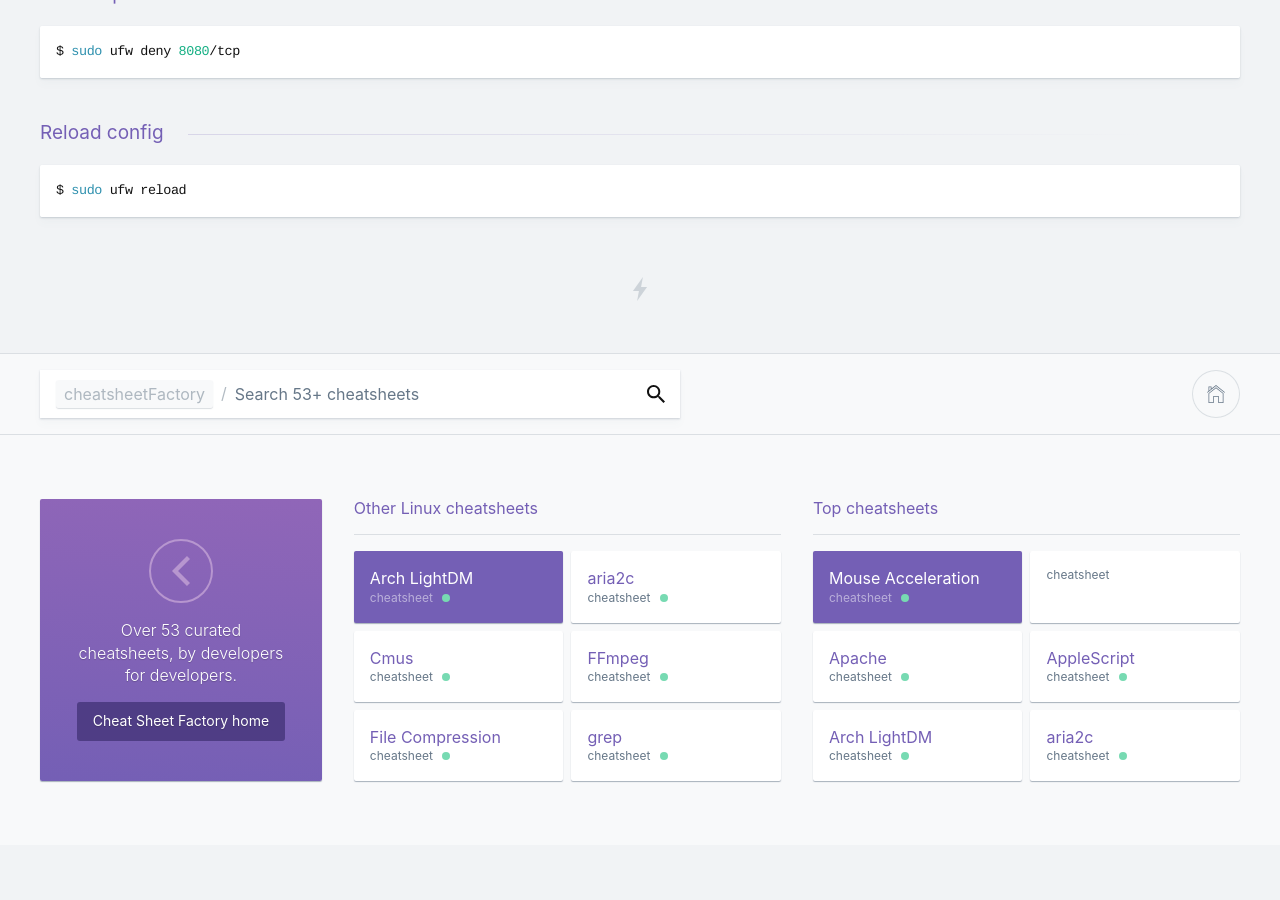
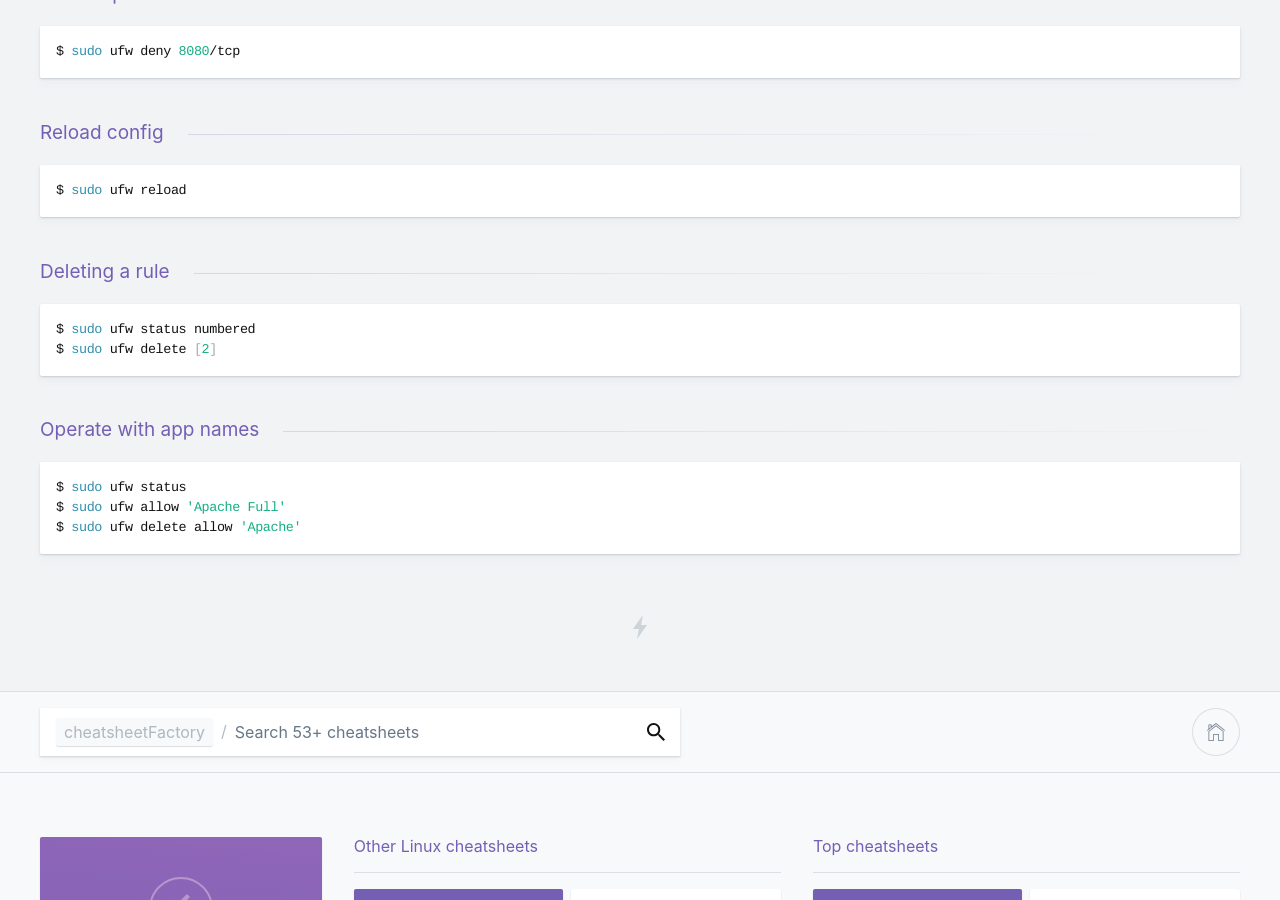
Before and after one commit to kasramp/cheat-sheet-factory, a Jekyll site: the page built from linux/ufw.md, in a window 1280 px wide and 900 px high, scrolled down 1131 px. Built offline with Jekyll 4.4.1, drawn with Linux system fonts in a browser that asks for light colours; nearby versions of some CDN libraries; before the commit the page ends 1976 px from its top, so only the background shows below that.

Commit message:
Update ufw.md

````diff
--- a/linux/ufw.md
+++ b/linux/ufw.md
@@ -68,3 +68,18 @@ $ sudo ufw deny 8080/tcp
 ```bash
 $ sudo ufw reload
 ```
+
+### Deleting a rule
+
+```bash
+$ sudo ufw status numbered
+$ sudo ufw delete [2]
+```
+
+### Operate with app names
+
+```bash
+$ sudo ufw status
+$ sudo ufw allow 'Apache Full'
+$ sudo ufw delete allow 'Apache'
+```
````
Also changed, not shown: other parts of linux/ufw.md (+1 -1 lines).
